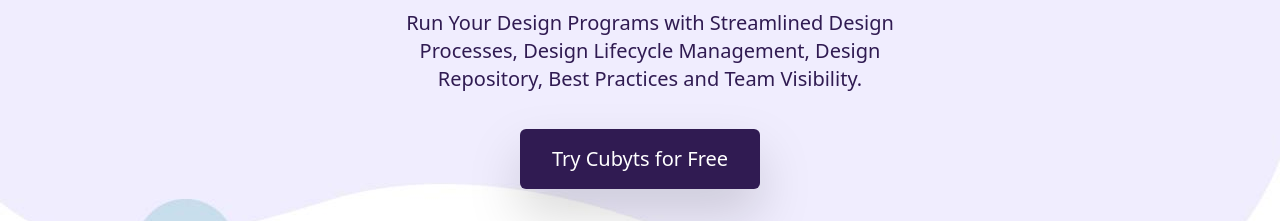
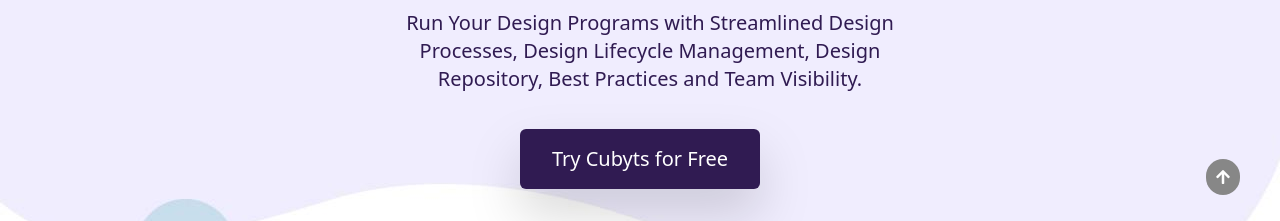
Before and after one commit to VinayakBahirat/Cubyts, a website: page index.html in a window 1280 px wide. Shown: the part 575-796 px from the top of the page. Drawn offline with Linux system fonts and the light colour scheme.

Commit message:
first commit

```diff
--- a/index.html
+++ b/index.html
@@ -97,6 +97,13 @@
                 </nav>
         </header>
         <!--header section end -->
+        <!--buttun fixed start-->
+            <button class="bg-[#878787] text-white fixed bottom-[30px] right-[40px] rounded-full p-[10px] z-20 hidden md:block">
+                <a href="#">
+                    <i class="fas fa-arrow-up"></i>
+                </a>
+            </button>
+         <!--buttun fixed start-->
         <!--deliver section start-->
         <section class="md:bg-center" style="background-image: url('images/bg-main-img.jpg');">
             <div class="md:py-[320px] pt-[150px] pb-[50px] px-5 md:px-0 w-full md:w-[40%] mx-auto text-[#301b52] text-center">
```
Also changed, not shown: dist/output.css.
